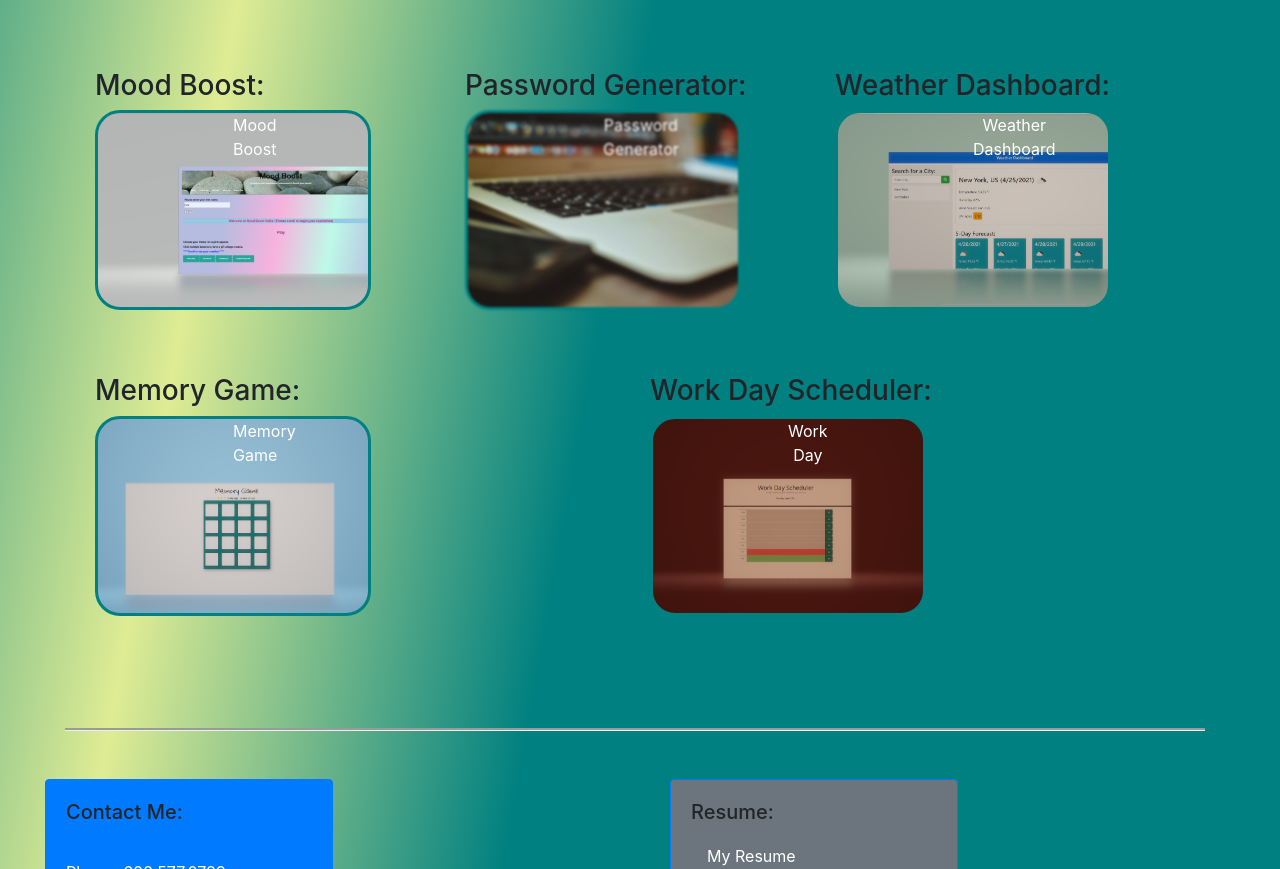
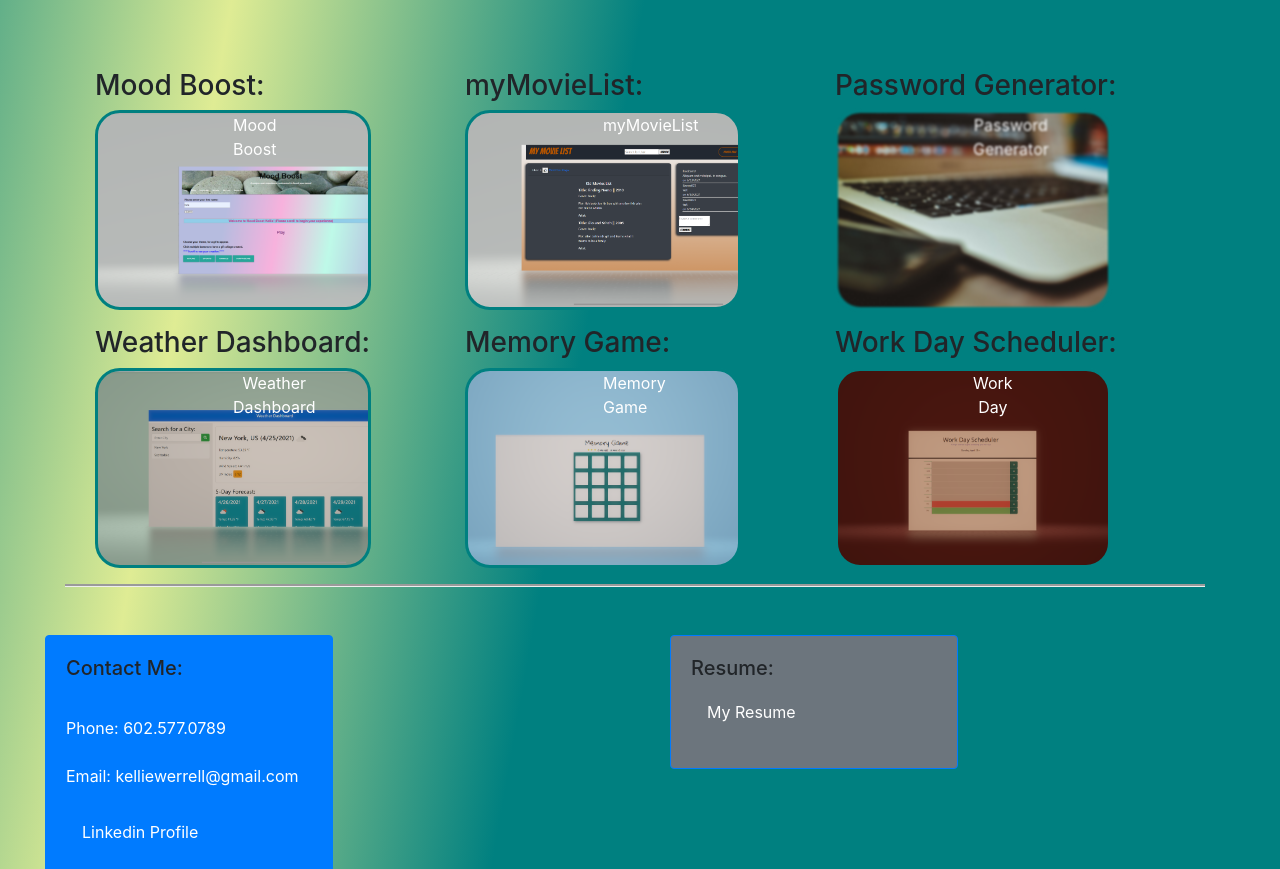
Before and after one commit to Kwerrell73/Portfolio, a plain HTML site: page index.html in a window 1280 px wide. Shown: the part 1027-1896 px from the top of the page. Drawn offline with nearby package versions, Linux system fonts and the light colour scheme.

Commit message:
added 2nd project to profile

```diff
--- a/assets/css/style.css
+++ b/assets/css/style.css
@@ -181,6 +181,24 @@
 
             }
 
+  .smallphotosMovie{
+    width: 200px;
+    height: 200px;
+    padding: 0 135px 0 135px;
+    background-position: center;
+    background: url("../images/myMovieList.png") ;
+    background-size: cover;
+    text-align: center;
+    border-style: solid;
+    border-color:teal ;
+    border-radius: 25px;
+    display: flex;
+    flex-direction: row;
+    justify-content: space-between;
+
+
+            }
+
   .smallphotosfour{
     width: 200px;
     height: 200px;
--- a/index.html
+++ b/index.html
@@ -102,6 +102,18 @@
             </p>
           </div>
 
+
+          <div class="col-sm">
+            <h3 class="projectlabelthree">myMovieList:</h3>
+            <div class="smallphotosMovie">
+              <p>
+                <a class="text-white" href="https://mymovielistapp.herokuapp.com/">myMovieList</a>
+            </div>
+            </p>
+          </div>
+
+
+
           <div class="col-sm">
             <H3 class="projectlabeltwo">Password Generator:</H3>
             <div class="smallphotostwo">
@@ -111,6 +123,8 @@
             </div>
           </div>
 
+          <div class="container">
+            <div class="row">
 
               <div class="col-sm">
                 <h3 class="projectlabelthree">Weather Dashboard:</h3>
@@ -121,13 +135,11 @@
                 </p>
               </div>
 
-        </div>
-      </div>
+
               <br>
               <br>
 
-      <div class="container">
-        <div class="row">
+
 
               <div class="col-sm">
                 <h3 class="projectlabelthree">Memory Game:</h3>
@@ -176,7 +188,8 @@
                 Email: kelliewerrell@gmail.com
                 </br>
                 <br>
-                <a class="nav-link active text-white text-left" href="https://www.linkedin.com/in/kellie-werrell/">Linkedin
+                <a class="nav-link active text-white text-left"
+                  href="https://www.linkedin.com/in/kellie-werrell/">Linkedin
                   Profile</a>
               </p>
             </div>
@@ -194,7 +207,8 @@
             <div class="card-body text-left">
               <h5 class="card-title">Resume:</h5>
               <p>
-                <a class="nav-link active text-white" href="assets/docs/Kellie Werrell -  2021 Resume.docx">My Resume</a>
+                <a class="nav-link active text-white" href="assets/docs/Kellie Werrell -  2021 Resume.docx">My
+                  Resume</a>
               </p>
             </div>
           </div>
```
Also changed, not shown: assets/images/myMovieList.png (added), 1 other file. Lines whose indentation alone changed are shown as unchanged.
